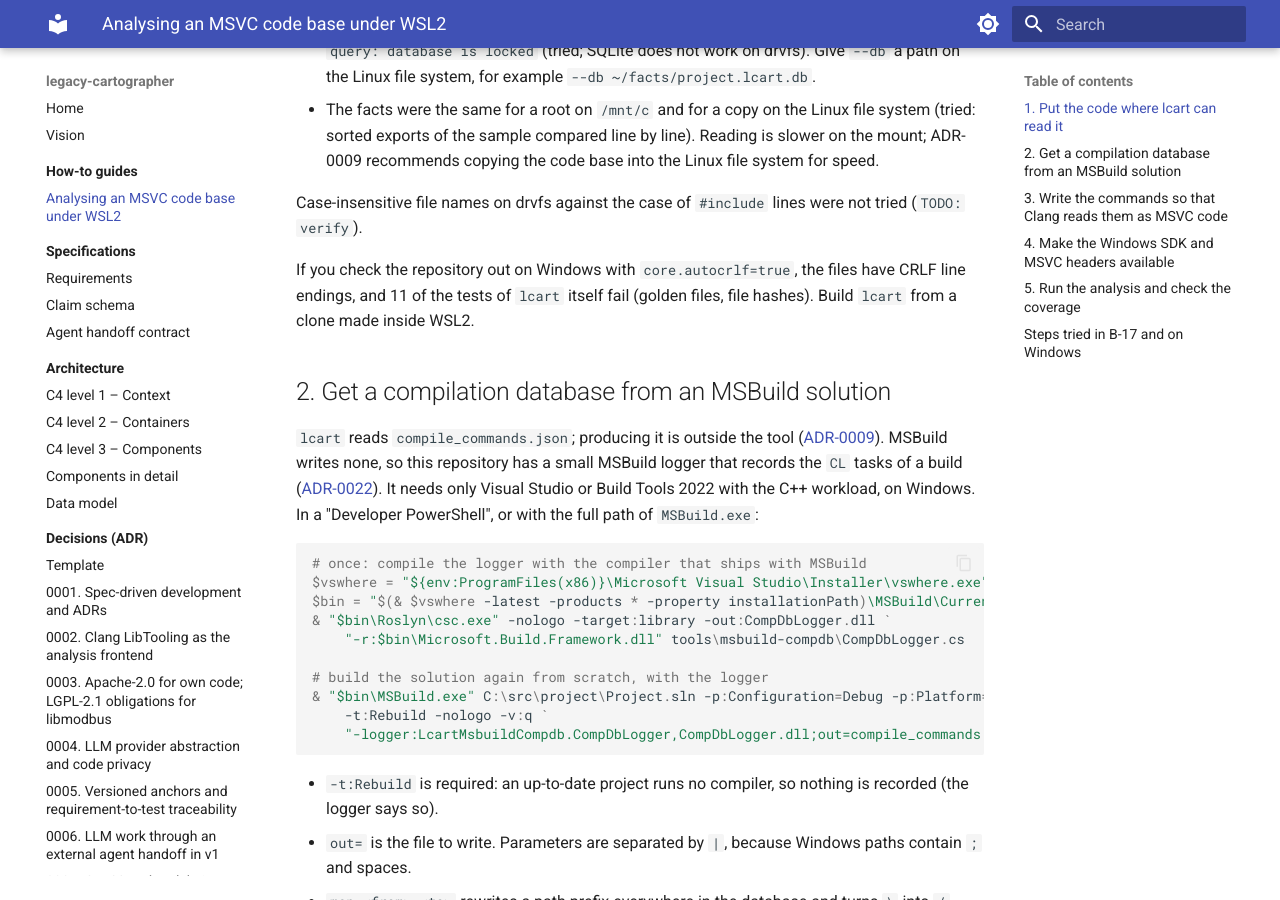
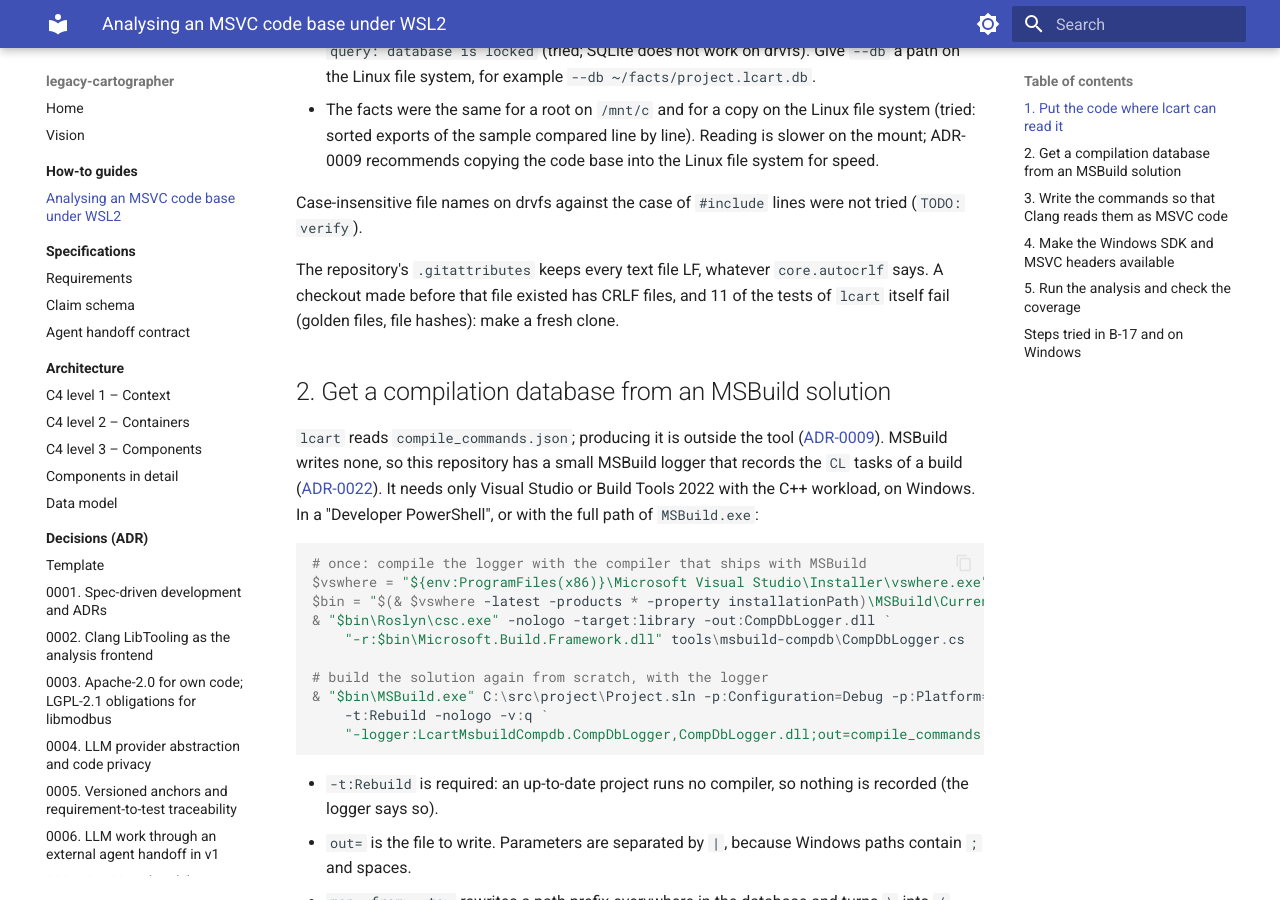
Before and after one commit to Tomek52/legacy-cartographer, an MkDocs documentation site: the page built from docs/how-to/msvc-under-wsl2.md, in a window 1280 px wide and 900 px high, scrolled down 623 px. Built offline with MkDocs 1.6.1 and Material for MkDocs 9.7.7, drawn with Linux system fonts in a browser that asks for light colours.

Commit message:
chore: keep line endings LF with .gitattributes (#28)
A checkout on Windows with core.autocrlf=true had CRLF files and 11 tests failed (golden files and file hashes compare bytes). The index is already all LF (237 files, none binary), so '* text=auto eol=lf' only fixes working trees. The open question moves to the Decided table; the how-to no longer tells Windows users to clone inside WSL2.

```diff
--- a/docs/how-to/msvc-under-wsl2.md
+++ b/docs/how-to/msvc-under-wsl2.md
@@ -37,9 +37,10 @@ system:
 Case-insensitive file names on drvfs against the case of `#include` lines
 were not tried (`TODO: verify`).
 
-If you check the repository out on Windows with `core.autocrlf=true`, the
-files have CRLF line endings, and 11 of the tests of `lcart` itself fail
-(golden files, file hashes). Build `lcart` from a clone made inside WSL2.
+The repository's `.gitattributes` keeps every text file LF, whatever
+`core.autocrlf` says. A checkout made before that file existed has CRLF
+files, and 11 of the tests of `lcart` itself fail (golden files, file
+hashes): make a fresh clone.
 
 ## 2. Get a compilation database from an MSBuild solution
 
```
Also changed, not shown: docs/open-questions.md (+1 -1 lines), 1 other file.
